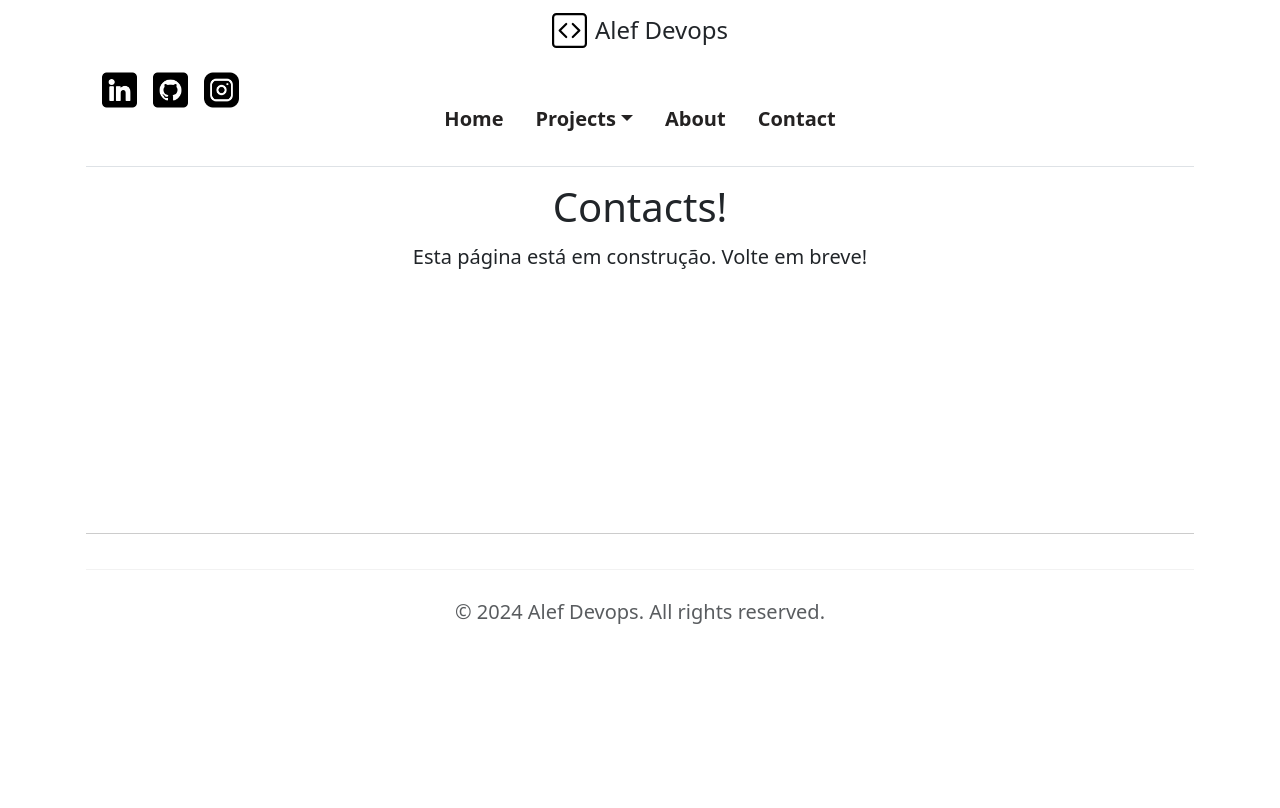
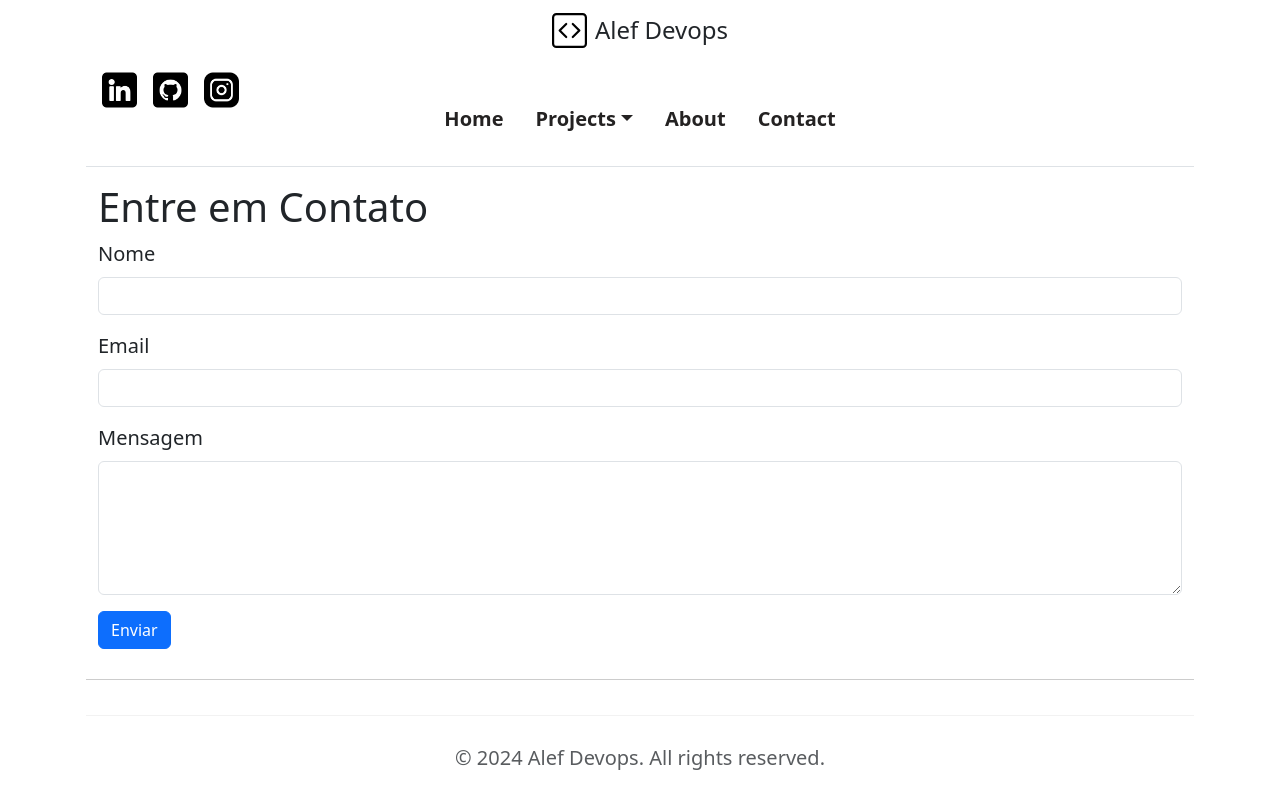
Before and after one commit to ABabayaga/AlefDevopsWeb, a Next.js app: page /contacts in a window 1280 px wide. Shown: the top 808 px of the page. Built offline with nearby package versions, Linux system fonts and the light colour scheme.

Commit message:
updatesendemail

```diff
--- a/package.json
+++ b/package.json
@@ -8,8 +8,9 @@
     "startCommand": "npm start"
   },
   "scripts": {
+    "dev": "next dev",
     "build": "next build",
-    "start": "next dev",
+    "start": "next start",
     "lint": "next lint",
     "fix": "next lint --fix",
     "test": "npm run build"
@@ -21,6 +22,7 @@
     "bootstrap": "^5.3.3",
     "bootstrap-icons": "^1.11.3",
     "next": "^14.2.13",
+    "nodemailer": "^6.9.16",
     "react": "^18.3.1",
     "react-bootstrap": "^2.10.5",
     "react-dom": "^18.3.1",
--- /dev/null
+++ b/src/pages/api/send-email.js
@@ -0,0 +1,35 @@
+import nodemailer from "nodemailer";
+
+export default async function handler(req, res) {
+  if (req.method === "POST") {
+    const { name, email, message } = req.body;
+
+    // Configurar transporte do nodemailer
+    const transporter = nodemailer.createTransport({
+      host: "smtp.gmail.com", // Servidor SMTP do Gmail
+      port: 587, // Porta para STARTTLS
+      secure: false, // STARTTLS
+      auth: {
+        user: process.env.SMTP_USER, // Seu e-mail
+        pass: process.env.SMTP_PASS, // Senha específica de aplicativo
+      },
+    });
+
+    try {
+      await transporter.sendMail({
+        from: `"${name}" <${email}>`, // Nome e e-mail do remetente (preenchido no formulário)
+        to: "alef_rdl@hotmail.com", // Substitua pelo e-mail que você deseja receber as mensagens
+        subject: `Nova mensagem de contato de ${name}`, // Assunto do e-mail
+        text: `Você recebeu uma nova mensagem de contato:\n\nDe: ${name} <${email}>\n\nMensagem:\n${message}`, // Corpo do e-mail
+      });
+
+      res.status(200).json({ message: "E-mail enviado com sucesso!" });
+    } catch (error) {
+      console.error("Erro ao enviar e-mail:", error); // Log detalhado do erro
+      res.status(500).json({ message: `Erro ao enviar e-mail: ${error.message}` });
+    }
+  } else {
+    res.setHeader("Allow", ["POST"]);
+    res.status(405).end(`Método ${req.method} não permitido`);
+  }
+}
--- a/src/pages/contacts.tsx
+++ b/src/pages/contacts.tsx
@@ -1,11 +1,44 @@
+import React, { useState, ChangeEvent, FormEvent } from "react";
 import Head from "next/head";
 import Container from "react-bootstrap/Container";
-import AppGuides from "@/components/AppGuides";
 import Footer from "@/components/Footer";
 import Header from "@/components/Header";
-import ExampleComponents from "@/components/ExampleComponents";
 
 const Contacts = () => {
+  const [formData, setFormData] = useState({
+    name: "",
+    email: "",
+    message: "",
+  });
+  const [status, setStatus] = useState("");
+
+  // Tipagem para o evento de mudança no input
+  const handleChange = (e: ChangeEvent<HTMLInputElement | HTMLTextAreaElement>) => {
+    setFormData({ ...formData, [e.target.name]: e.target.value });
+  };
+
+  const handleSubmit = async (e: FormEvent<HTMLFormElement>) => {
+    e.preventDefault(); // Evita o comportamento padrão do navegador
+    setStatus("Enviando...");
+    try {
+      const response = await fetch("/api/send-email", {
+        method: "POST", // Especifica o método POST
+        headers: {
+          "Content-Type": "application/json",
+        },
+        body: JSON.stringify(formData), // Envia os dados do formulário
+      });
+      if (response.ok) {
+        setStatus("Mensagem enviada com sucesso!");
+        setFormData({ name: "", email: "", message: "" });
+      } else {
+        setStatus("Erro ao enviar a mensagem.");
+      }
+    } catch (error) {
+      setStatus("Erro ao enviar a mensagem.");
+    }
+  };
+
   return (
     <>
       <Head>
@@ -17,16 +50,57 @@ const Contacts = () => {
 
       <Container as="main" className="py-4 px-3 mx-auto large-text">
         <Header />
-        <div style={{
-          display: "flex",
-          flexDirection: "column",
-          //justifyContent: "center",
-          alignItems: "center",
-          height: "40vh",
-          textAlign: "center",
-        }}>
-          <h1>Contacts!</h1>
-          <p>Esta página está em construção. Volte em breve!</p>
+
+        <div className="container">
+          <h1>Entre em Contato</h1>
+          <form onSubmit={handleSubmit}>
+            <div className="mb-3">
+              <label htmlFor="name" className="form-label">
+                Nome
+              </label>
+              <input
+                type="text"
+                id="name"
+                name="name"
+                className="form-control"
+                value={formData.name}
+                onChange={handleChange}
+                required
+              />
+            </div>
+            <div className="mb-3">
+              <label htmlFor="email" className="form-label">
+                Email
+              </label>
+              <input
+                type="email"
+                id="email"
+                name="email"
+                className="form-control"
+                value={formData.email}
+                onChange={handleChange}
+                required
+              />
+            </div>
+            <div className="mb-3">
+              <label htmlFor="message" className="form-label">
+                Mensagem
+              </label>
+              <textarea
+                id="message"
+                name="message"
+                className="form-control"
+                rows="5"
+                value={formData.message}
+                onChange={handleChange}
+                required
+              ></textarea>
+            </div>
+            <button type="submit" className="btn btn-primary">
+              Enviar
+            </button>
+          </form>
+          {status && <p className="mt-3">{status}</p>}
         </div>
         <Footer />
       </Container>
```
Also changed, not shown: 2 other files (tests, documents, lock files or other folders).
